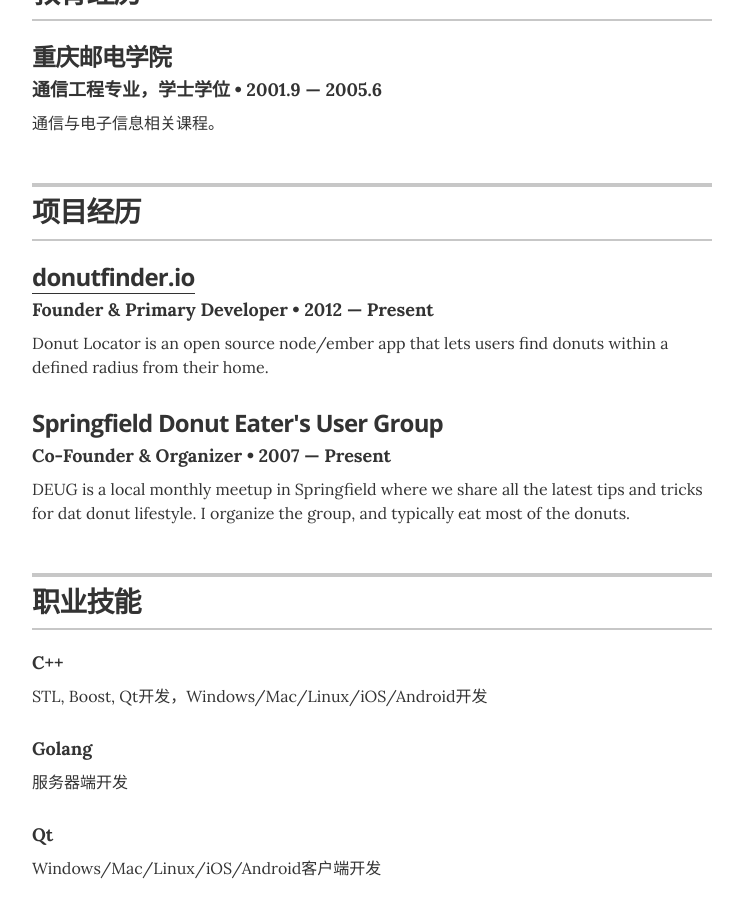
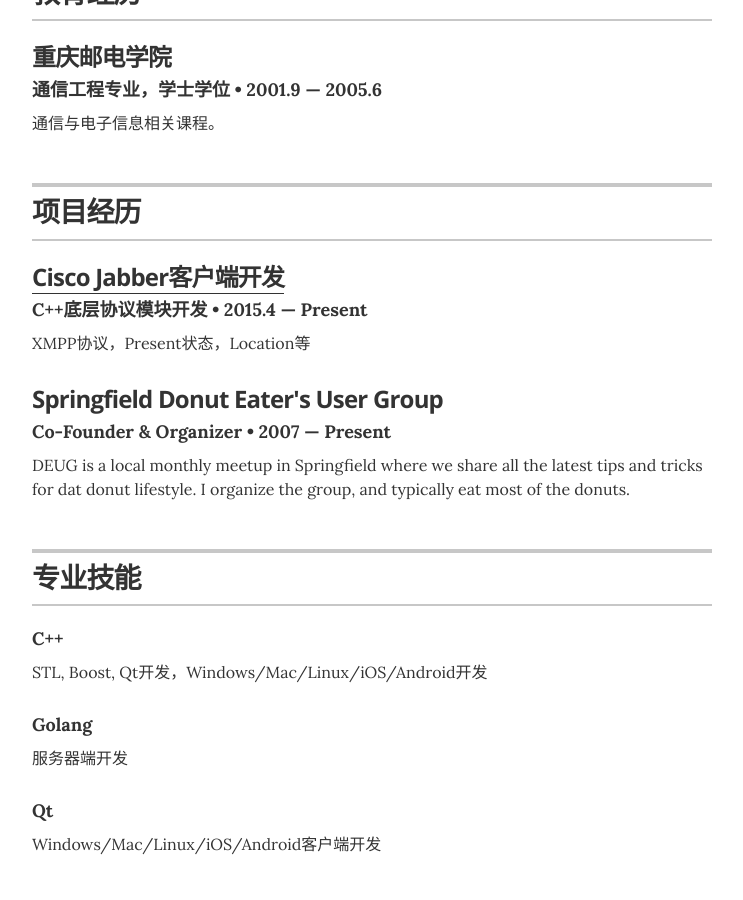
Before and after one commit to missdeer/fanresume, a Jekyll site: the page built from index.html, in a window 1280 px wide and 900 px high, scrolled down 1526 px. Shown: the whole window, without its empty margins (268-1011 px from the left). Built offline with Jekyll 4.4.1, drawn with Linux system fonts in a browser that asks for light colours.

Commit message:
(*)resume content WIP

```diff
--- a/_layouts/resume.html
+++ b/_layouts/resume.html
@@ -132,9 +132,9 @@
         </header>
 
         <div class="resume-item">
-          <h3 class="resume-item-title"><a href="http://donutlocator.io">donutfinder.io</a></h3>
-          <h4 class="resume-item-details">Founder & Primary Developer &bull; 2012 &mdash; Present</h4>
-          <p class="resume-item-copy">Donut Locator is an open source node/ember app that lets users find donuts within a defined radius from their home.</p>
+          <h3 class="resume-item-title"><a href="http://donutlocator.io">Cisco Jabber客户端开发</a></h3>
+          <h4 class="resume-item-details">C++底层协议模块开发 &bull; 2015.4 &mdash; Present</h4>
+          <p class="resume-item-copy">XMPP协议，Present状态，Location等</p>
         </div>
 
         <div class="resume-item">
@@ -152,7 +152,7 @@
       <section class="content-section">
 
         <header class="section-header">
-          <h2>职业技能</h2>
+          <h2>专业技能</h2>
         </header>
 
         <div class="resume-item">
```
